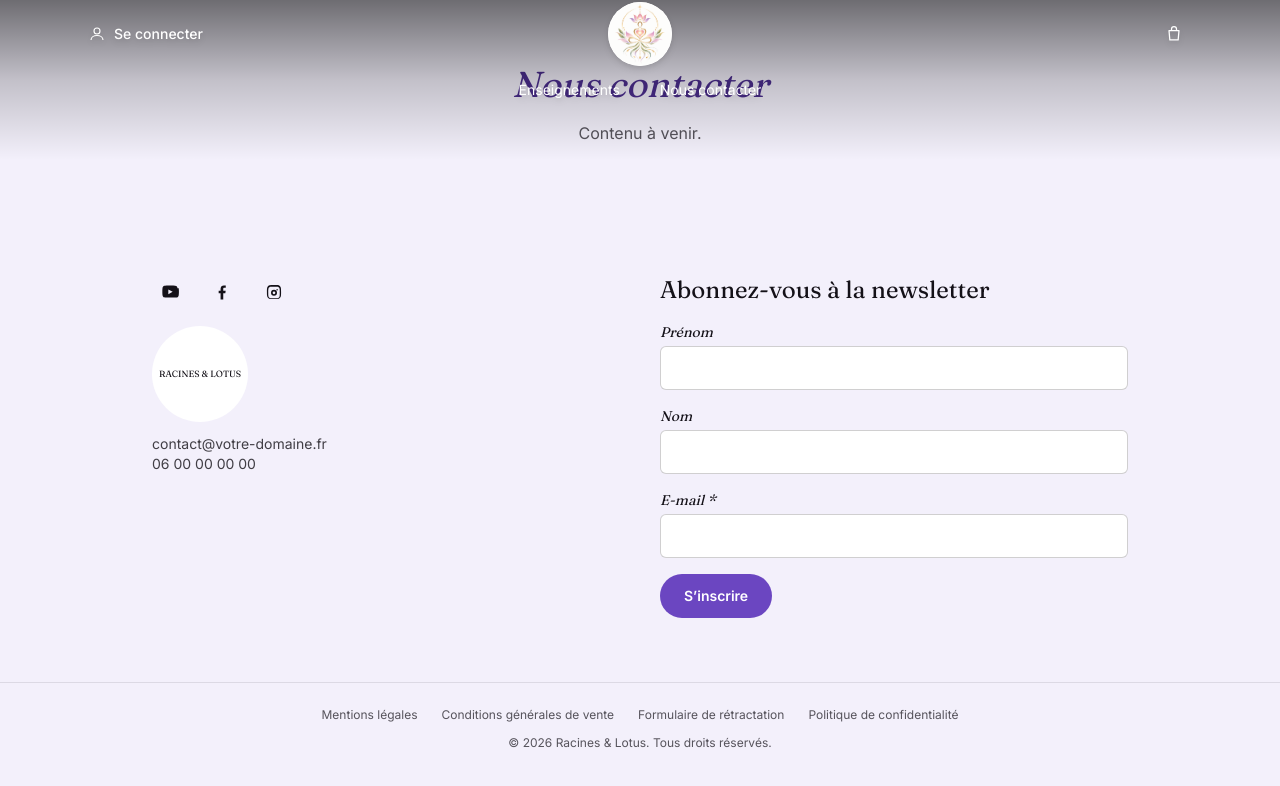
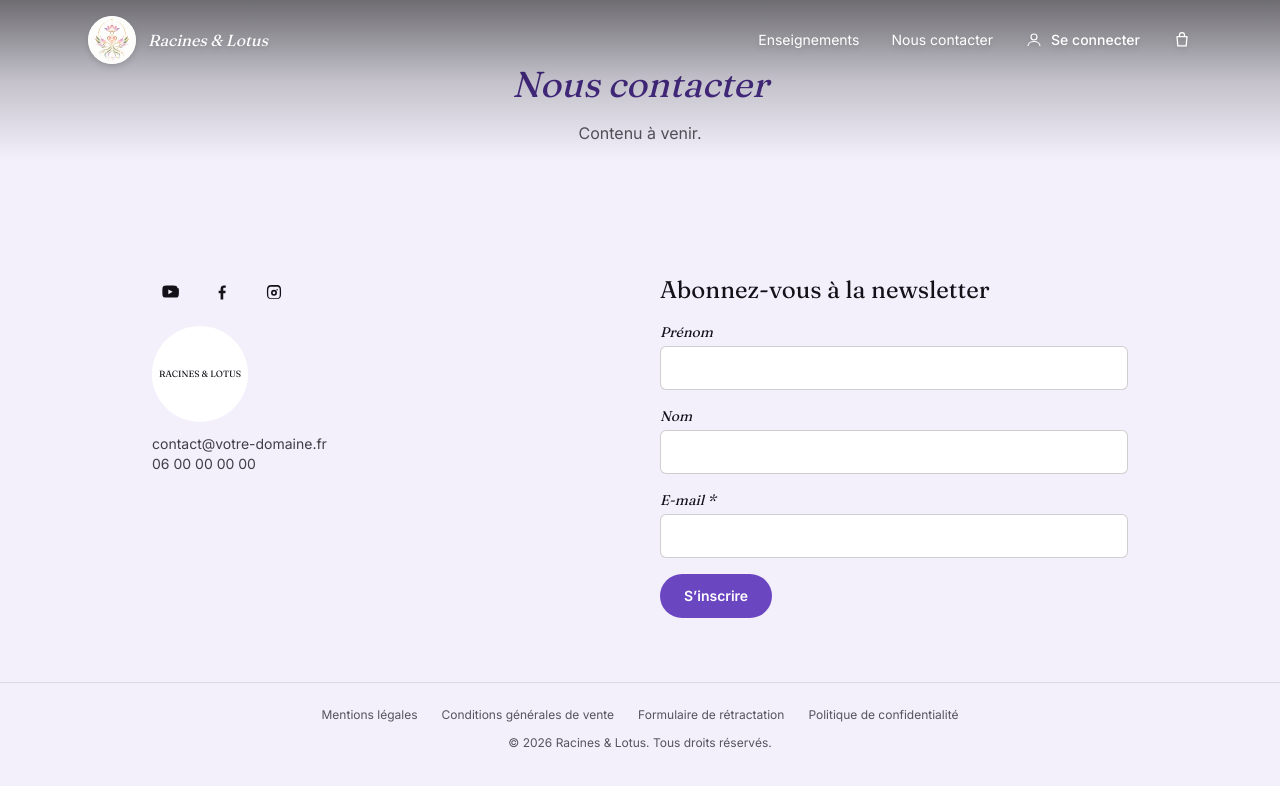
Before and after one commit to maxwelito-lgtm/YogaKunda, a Next.js app: page /nous-contacter in a window 1280 px wide. Shown: the top 786 px of the page. Built offline with nearby package versions, Linux system fonts and the light colour scheme.

Commit message:
refactor: header en une ligne (logo gauche, nav+actions droite) + fix safe-area mobile

```diff
--- a/components/Header.tsx
+++ b/components/Header.tsx
@@ -8,59 +8,32 @@ export default function Header() {
   const [open, setOpen] = useState(false);
 
   return (
-    <header className="absolute inset-x-0 top-0 z-50 text-white">
+    <header
+      className="absolute inset-x-0 top-0 z-50 text-white"
+      style={{ paddingTop: "env(safe-area-inset-top)" }}
+    >
       {/* Voile sombre dédié au header, indépendant du dégradé du Hero */}
       <div className="pointer-events-none absolute inset-x-0 top-0 h-32 bg-gradient-to-b from-black/55 via-black/20 to-transparent sm:h-40" />
 
       <div className="relative mx-auto flex max-w-6xl items-center justify-between px-4 py-4 sm:px-6">
-        {/* Actions gauche : burger + connexion */}
-        <div className="flex items-center gap-4">
-          <button
-            aria-label={open ? "Fermer le menu" : "Ouvrir le menu"}
-            aria-expanded={open}
-            onClick={() => setOpen(!open)}
-            className="flex h-11 w-11 items-center justify-center rounded-pill drop-shadow-md md:hidden"
-          >
-            <BurgerIcon open={open} />
-          </button>
-
-          <Link
-            href="/connexion"
-            className="hidden items-center gap-2 text-sm font-medium text-white drop-shadow-md hover:text-violet-light sm:flex"
-          >
-            <UserIcon />
-            Se connecter
-          </Link>
-        </div>
-
-        {/* Logo circulaire, centré */}
-        <Link
-          href="/"
-          className="absolute left-1/2 top-1/2 -translate-x-1/2 -translate-y-1/2"
-          aria-label="Accueil"
-        >
-          <span className="shine-effect flex h-12 w-12 items-center justify-center rounded-full bg-white drop-shadow-md sm:h-16 sm:w-16">
+        {/* Gauche : logo + nom du site */}
+        <Link href="/" className="flex items-center gap-3" aria-label="Accueil">
+          <span className="shine-effect flex h-10 w-10 items-center justify-center rounded-full bg-white drop-shadow-md sm:h-12 sm:w-12">
             <img
               src="/images/logo-yoga.png"
-              alt={site.nom}
+              alt=""
               className="h-full w-full rounded-full object-cover"
             />
           </span>
+          <span className="font-display text-sm italic text-white drop-shadow-md sm:text-base">
+            {site.nom}
+          </span>
         </Link>
 
-        {/* Action droite : panier */}
-        <Link
-          href="/panier"
-          aria-label="Panier"
-          className="p-2 text-white drop-shadow-md hover:text-violet-light"
-        >
-          <CartIcon />
-        </Link>
-      </div>
-
-      {/* Navigation desktop */}
-      <nav className="relative hidden md:block">
-        <ul className="mx-auto flex max-w-6xl items-center justify-center gap-10 px-6 py-3 text-sm">
+        {/* Droite (desktop) : nav + connexion + panier, tout sur la même ligne */}
+        <div className="hidden items-center gap-8 md:flex">
+          <nav>
+            <ul className="flex items-center gap-8 text-sm">
               {site.nav.map((item) => (
                 <li key={item.href}>
                   <Link
@@ -73,6 +46,43 @@ export default function Header() {
               ))}
             </ul>
           </nav>
+
+          <Link
+            href="/connexion"
+            className="flex items-center gap-2 text-sm font-medium text-white drop-shadow-md hover:text-violet-light"
+          >
+            <UserIcon />
+            Se connecter
+          </Link>
+
+          <Link
+            href="/panier"
+            aria-label="Panier"
+            className="text-white drop-shadow-md hover:text-violet-light"
+          >
+            <CartIcon />
+          </Link>
+        </div>
+
+        {/* Droite (mobile) : panier + burger */}
+        <div className="flex items-center gap-2 md:hidden">
+          <Link
+            href="/panier"
+            aria-label="Panier"
+            className="p-2 text-white drop-shadow-md"
+          >
+            <CartIcon />
+          </Link>
+          <button
+            aria-label={open ? "Fermer le menu" : "Ouvrir le menu"}
+            aria-expanded={open}
+            onClick={() => setOpen(!open)}
+            className="flex h-11 w-11 items-center justify-center rounded-pill drop-shadow-md"
+          >
+            <BurgerIcon open={open} />
+          </button>
+        </div>
+      </div>
 
       {/* Navigation mobile (menu burger) */}
       {open && (
@@ -108,62 +118,30 @@ export default function Header() {
 
 function UserIcon() {
   return (
-    <svg
-      width="18"
-      height="18"
-      viewBox="0 0 24 24"
-      fill="none"
-      aria-hidden="true"
-    >
-      <circle
-        cx="12"
-        cy="8"
-        r="4"
-        stroke="currentColor"
-        strokeWidth="1.5"
-      />
-      <path
-        d="M4 20c0-4 4-6 8-6s8 2 8 6"
-        stroke="currentColor"
-        strokeWidth="1.5"
-      />
+    <svg width="18" height="18" viewBox="0 0 24 24" fill="none" aria-hidden="true">
+      <circle cx="12" cy="8" r="4" stroke="currentColor" strokeWidth="1.5" />
+      <path d="M4 20c0-4 4-6 8-6s8 2 8 6" stroke="currentColor" strokeWidth="1.5" />
     </svg>
   );
 }
 
 function CartIcon() {
   return (
-    <svg
-      width="20"
-      height="20"
-      viewBox="0 0 24 24"
-      fill="none"
-      aria-hidden="true"
-    >
+    <svg width="20" height="20" viewBox="0 0 24 24" fill="none" aria-hidden="true">
       <path
         d="M6 8h12l-1 11H7L6 8Z"
         stroke="currentColor"
         strokeWidth="1.5"
         strokeLinejoin="round"
       />
-      <path
-        d="M9 8V6a3 3 0 0 1 6 0v2"
-        stroke="currentColor"
-        strokeWidth="1.5"
-      />
+      <path d="M9 8V6a3 3 0 0 1 6 0v2" stroke="currentColor" strokeWidth="1.5" />
     </svg>
   );
 }
 
 function BurgerIcon({ open }: { open: boolean }) {
   return (
-    <svg
-      width="22"
-      height="22"
-      viewBox="0 0 24 24"
-      fill="none"
-      aria-hidden="true"
-    >
+    <svg width="22" height="22" viewBox="0 0 24 24" fill="none" aria-hidden="true">
       {open ? (
         <path
           d="M6 6l12 12M18 6L6 18"
@@ -172,14 +150,12 @@ function BurgerIcon({ open }: { open: boolean }) {
           strokeLinecap="round"
         />
       ) : (
-        <>
         <path
           d="M4 7h16M4 12h16M4 17h16"
           stroke="currentColor"
           strokeWidth="1.8"
           strokeLinecap="round"
         />
-        </>
       )}
     </svg>
   );
```
Lines whose indentation alone changed are shown as unchanged.
